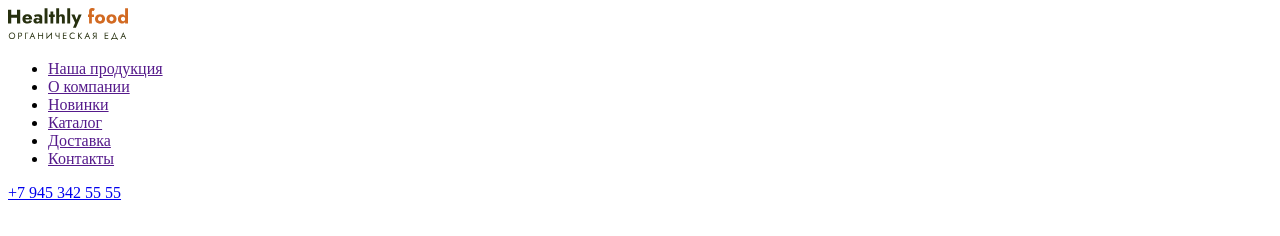
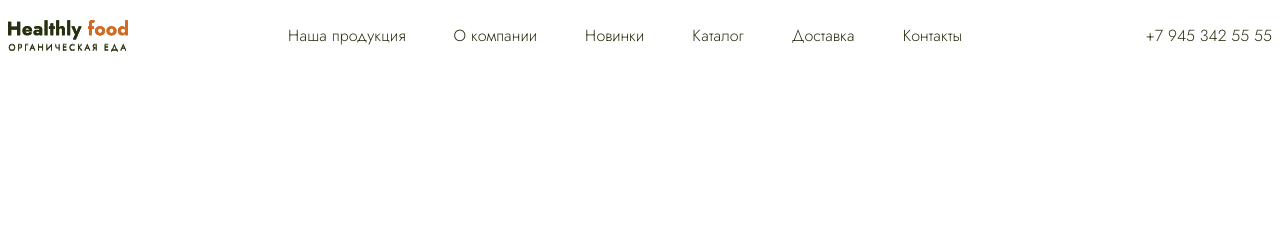
Before and after one commit to nokhen/Food_site, a plain HTML site: page index.html in a window 1280 px wide. Drawn offline with Linux system fonts and the light colour scheme.

Commit message:
Add files via upload

```diff
--- /dev/null
+++ b/css/style.css
@@ -0,0 +1,60 @@
+body {
+    font-family: 'Jost', sans-serif;
+}
+
+h2 {
+    font-family: 'Cormorant', serif;
+}
+
+.header {
+    max-width: 1440px;
+    margin: 0 auto;
+    display: flex;
+    justify-content: space-between;
+    align-items: center;
+}
+
+.header-item {
+    display: flex;
+    justify-content: space-between;
+    align-items: center;
+}
+
+.header_tel {
+    text-decoration: none;
+    color: #27300f;
+    transition: 0.3s ease;
+}
+
+.header_tel:hover {
+    color: #d26a22;
+}
+
+.logo {
+    display: block;
+    background-repeat: no-repeat;
+    background-image: url(/img/logo.svg);
+    width: 120px;
+    height: 32px;
+    margin-right: 120px;
+}
+
+.nav {
+    list-style-type: none;
+    display: flex;
+    justify-content: space-around;
+}
+
+.nav-item {
+    margin-right: 48px;
+}
+
+.nav-link {
+    text-decoration: none;
+    color: #27300f;
+    transition: 0.3s ease;
+}
+
+.nav-link:hover {
+    color: #d26a22;
+}
--- a/index.html
+++ b/index.html
@@ -2,27 +2,31 @@
 <html lang="ru">
 <head>
     <meta charset="UTF-8">
+    <link rel="stylesheet" href="css/style.css">
+    <link rel="preconnect" href="https://fonts.googleapis.com">
+    <link rel="preconnect" href="https://fonts.gstatic.com" crossorigin>
+    <link href="https://fonts.googleapis.com/css2?family=Cormorant:ital,wght@1,600&family=Jost:wght@300&display=swap" rel="stylesheet">
     <meta http-equiv="X-UA-Compatible" content="IE=edge">
     <meta name="viewport" content="width=device-width, initial-scale=1.0">
     <title>Organic</title>
 </head>
 <body>
-    <header>
-        <div>
-            <img src="img/logo.svg" alt="logo">
+    <header class="header">
+        <div class="header-item">
+        <div class="logo"><img src="img/logo.svg" alt="logo"></div>
         <nav>
-            <ul>
-                <li><a href="">Наша продукция</a></li>
-                <li><a href="">О компании</a></li>
-                <li><a href="">Новинки</a></li>
-                <li><a href="">Каталог</a></li>
-                <li><a href="">Доставка</a></li>
-                <li><a href="">Контакты</a></li>
+            <ul class="nav">
+                <li class="nav-item"><a class="nav-link" href="">Наша продукция</a></li>
+                <li class="nav-item"><a class="nav-link" href="">О компании</a></li>
+                <li class="nav-item"><a class="nav-link" href="">Новинки</a></li>
+                <li class="nav-item"><a class="nav-link" href="">Каталог</a></li>
+                <li class="nav-item"><a class="nav-link" href="">Доставка</a></li>
+                <li class="nav-item"><a class="nav-link" href="">Контакты</a></li>
             </ul>
         </nav>
         </div>
-        <div>
-            <a href="tel:+79453425555">+7 945 342 55 55</a>
+        <div class="header-item">
+            <a class="header_tel" href="tel:+79453425555">+7 945 342 55 55</a>
             <div>
 
             </div>
```
